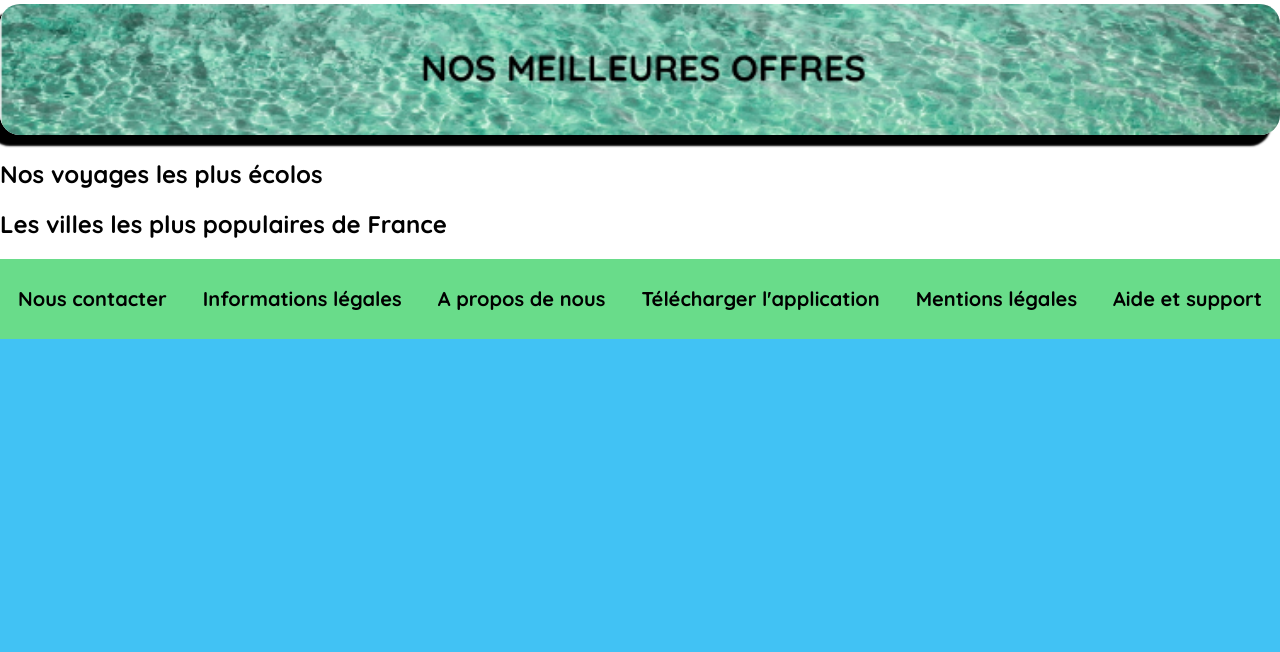
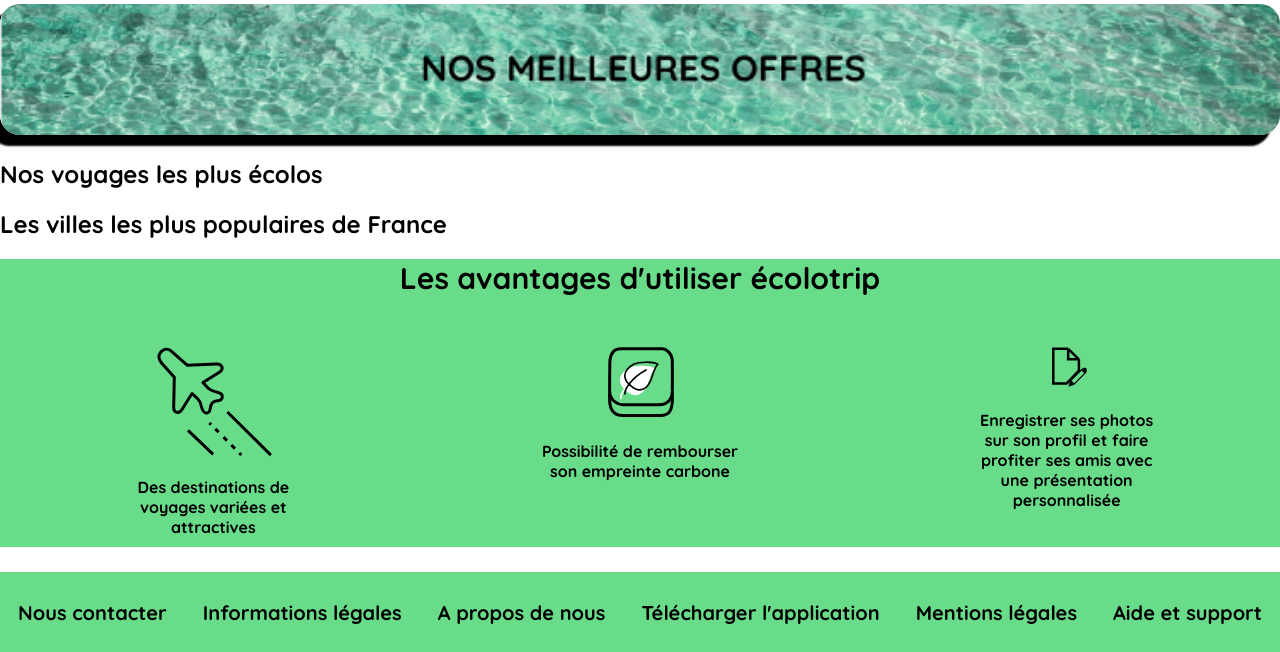
Before and after one commit to Loetitia27006/ecolotrip, a PHP site: page / in a window 1280 px wide. Shown: the part 1174-1826 px from the top of the page. Before the commit the page ends 1513 px from the top, so only its background shows below. Run offline with PHP 8.4, Linux system fonts and the light colour scheme.

Commit message:
mise en page section avantages

```diff
--- a/index.php
+++ b/index.php
@@ -84,6 +84,23 @@
         <h2>Nos voyages les plus écolos</h2>
         <h2>Les villes les plus populaires de France</h2>
       </section>
+      <section class="avantage">
+            <h3>Les avantages d'utiliser écolotrip</h3>
+            <div class="avantages">
+                <div class="possible">
+                    <img src="./images/avion.svg" alt="">
+                    <p>Des destinations de voyages variées et attractives</p>
+                </div>
+                <div class="possible">
+                    <img src="./images/ecologie.svg" alt="">
+                    <p>Possibilité de rembourser son empreinte carbone</p>
+                </div>
+                <div class="possible">
+                    <img src="./images/modify.svg" alt="">
+                    <p>Enregistrer ses photos sur son profil et faire profiter ses amis avec une présentation personnalisée</p>
+                </div>
+            </div>
+      </section>
 
 <?php require "includes/footer.php";?>
 
--- a/style/galphotuser.css
+++ b/style/galphotuser.css
@@ -15,7 +15,7 @@ body{
 }
 h1{
     text-align: center;
-    font-size: 81px;
+    font-size: 40px;
     margin-top: 1em;
     margin-bottom: 1em;
     font-weight: 500;
--- a/style/index.css
+++ b/style/index.css
@@ -17,6 +17,7 @@ h1{
     background-color: #41C2F4;
     height: 100vh;
 }
+/*carousel*/
 .wrapper{
     width: 700px;
     height: 250px;
@@ -92,6 +93,7 @@ h1{
     border-right: 2px #69DC8A solid;
     border-bottom: 2px #69DC8A solid;
 }
+/*partie catégories des tris */
 .subtext{
     font-size: 20px;
     font-weight: 500;
@@ -136,6 +138,7 @@ h1{
     color: #fff;
     text-decoration: none;
 }
+/*catégorie formulaire */
 .form{
     width: 65%;
     height: 400px;
@@ -212,6 +215,7 @@ button{
     -ms-border-radius: 10px;
     -o-border-radius: 10px;
 }
+/*partie nos meilleures offres */
 .offer img{
     width: 100%;
     height: 100%;
@@ -226,3 +230,31 @@ button{
     -ms-border-radius:20px;
     -o-border-radius:20px;
 }
+/*catégorie avantage*/
+
+.avantage{
+    background-color: #69DC8A;
+    width: 100%;
+    height: 100%;
+    margin-bottom: 2%;
+}
+.avantages{
+    width: 100%;
+    height: 100%;
+    display: flex;
+    justify-content: space-around;
+    align-items: center;
+}
+.possible{
+    width: 200px;
+    height: 200px;
+    flex-direction: column;
+    text-align: center;
+}
+h3{
+    text-align: center;
+    font-size: 30px;
+    font-weight: 500;
+    margin-top: 10px;
+    margin-bottom: 50px;
+}
```
